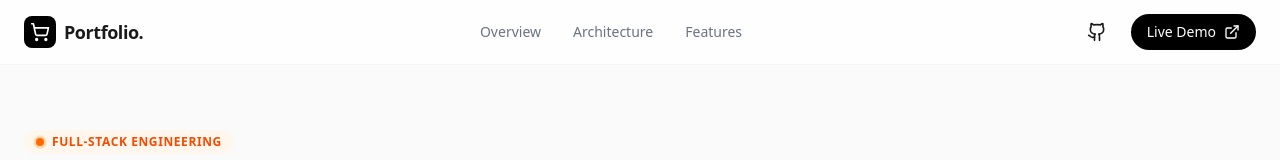
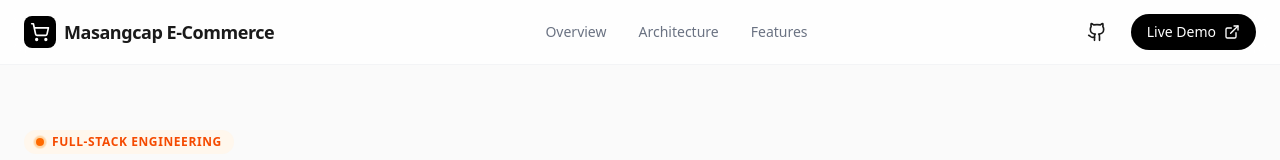
Before and after one commit to MedlHesedh/Masangcap_E-Commerce, a React (Vite) app: page / in a window 1280 px wide. Shown: the top 160 px of the page. Built offline with nearby package versions, Linux system fonts and the light colour scheme.

Commit message:
feat: Update app title to Masangcap E-Commerce
Renames the application title from "Portfolio." to "Masangcap E-Commerce" in the header to better reflect the project's purpose as an e-commerce engine showcase.

```diff
--- a/src/App.tsx
+++ b/src/App.tsx
@@ -47,7 +47,7 @@ export default function App() {
             <div className="w-8 h-8 bg-black rounded-lg flex items-center justify-center">
               <ShoppingCart className="text-white w-5 h-5" />
             </div>
-            <span className="font-bold tracking-tight text-lg">Portfolio.</span>
+            <span className="font-bold tracking-tight text-lg">Masangcap E-Commerce</span>
           </div>
           <div className="hidden md:flex items-center gap-8 text-sm font-medium text-gray-500">
             <a href="#overview" className="hover:text-black transition-colors">Overview</a>
```
